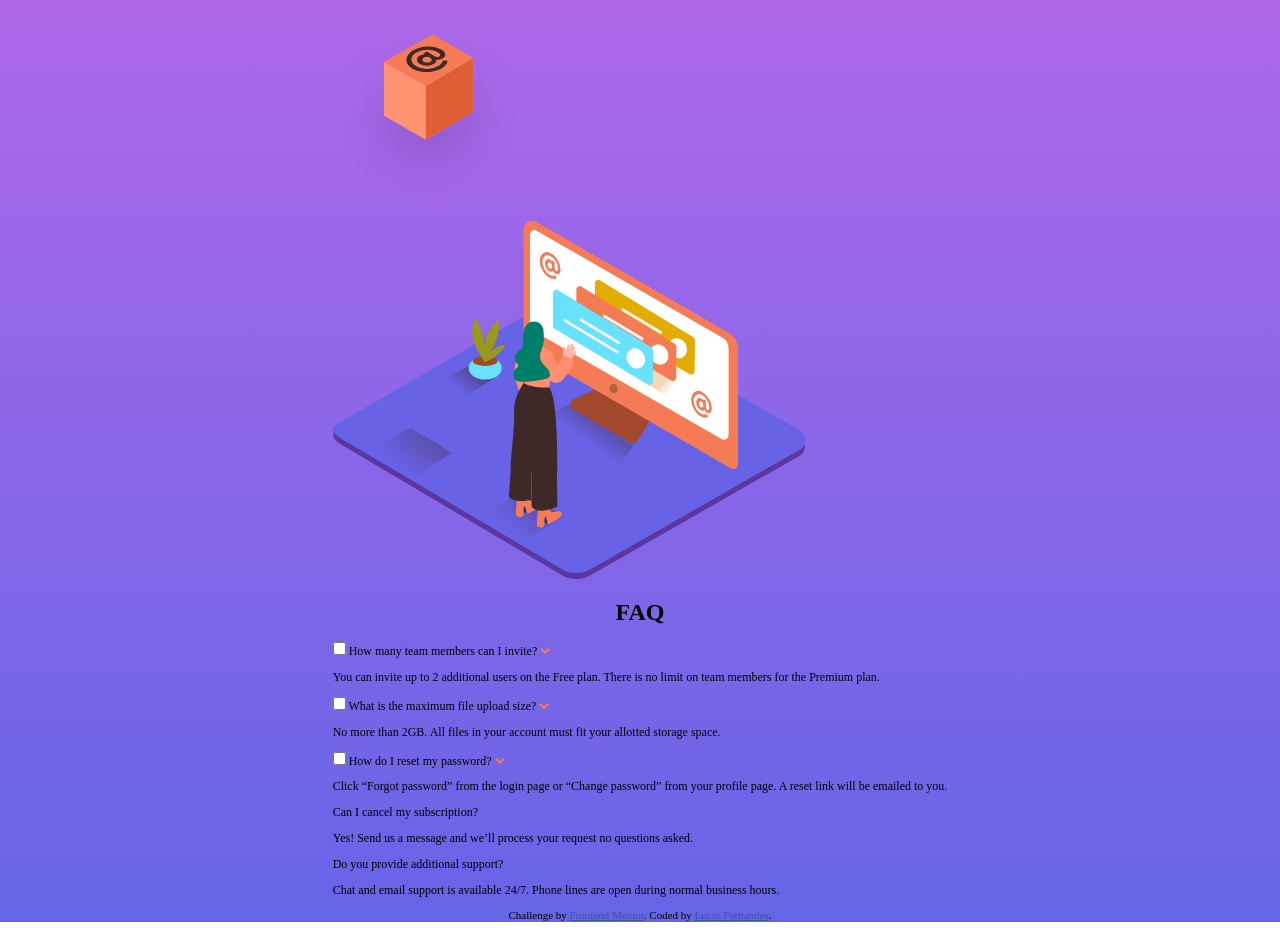
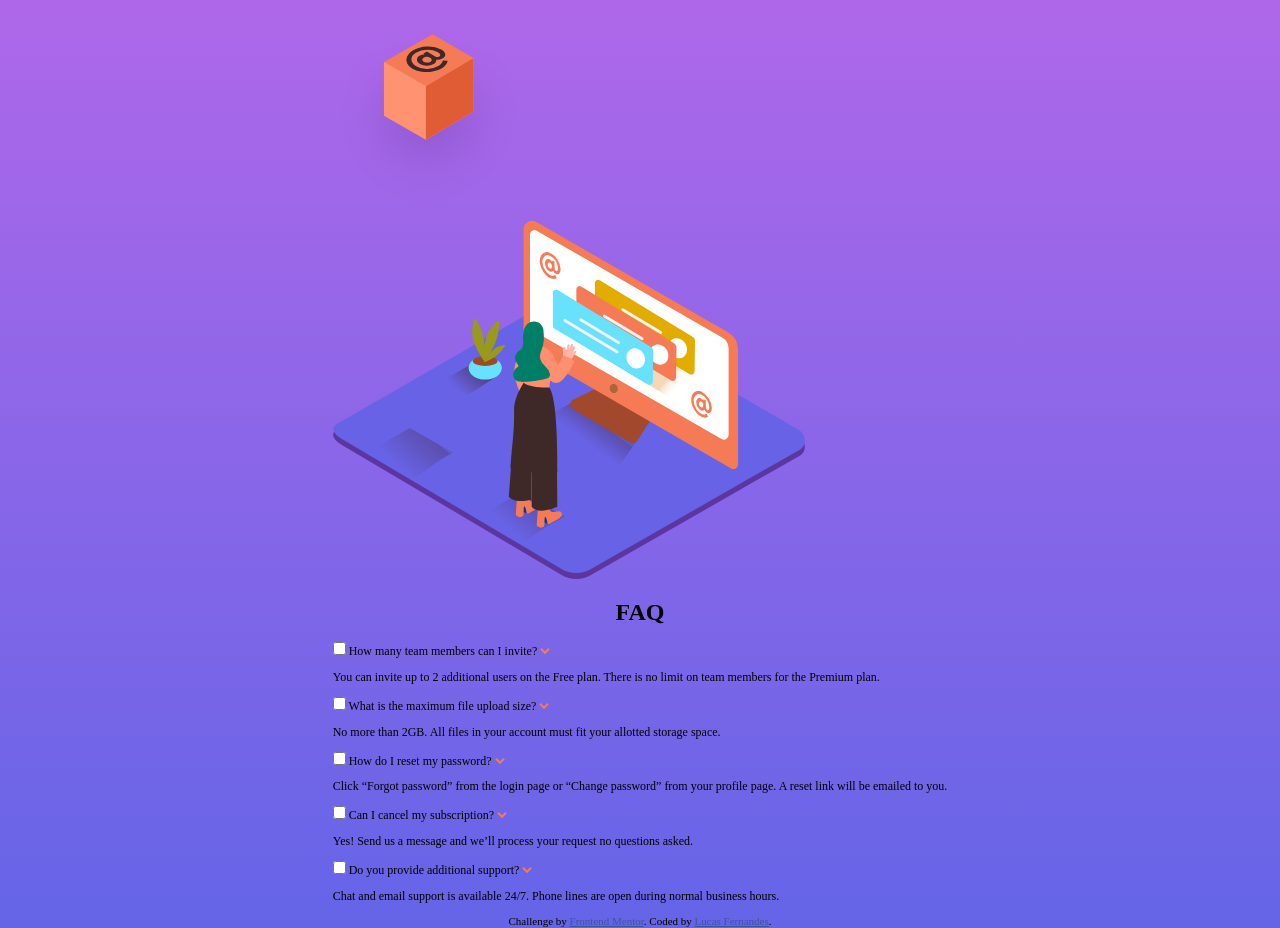
Before and after one commit to lucashtw/faq-accordion-card-main, a plain HTML site: page index.html in a window 1280 px wide. Drawn offline with Linux system fonts and the light colour scheme.

Commit message:
finalizando html

```diff
--- a/index.html
+++ b/index.html
@@ -30,7 +30,7 @@
             team members for the Premium plan.
           </p>
         </div>
-          <div class="faq_pergunta">
+        <div class="faq__pergunta">
           <input type="checkbox" id="item2">
           <label class="faq__pergunta-2" for="item2">What is the maximum file upload size?
             <img class="flecha" src="images/icon-arrow-down.svg">
@@ -39,7 +39,7 @@
             No more than 2GB. All files in your account must fit your allotted storage space.
           </p>
         </div>
-          <div class="faq_pergunta">
+        <div class="faq__pergunta">
           <input type="checkbox" id="item3">
           <label class="faq__pergunta-3" for="item3">How do I reset my password?
             <img class="flecha" src="images/icon-arrow-down.svg">
@@ -49,22 +49,28 @@
             A reset link will be emailed to you.
           </p>
         </div>
-
-        </div>
-
-        <div class="quarta_Pergunta">
+        <div class="faq__pergunta">
+          <input type="checkbox" id="item4">
+          <label class="faq__pergunta-3" for="item4">
             Can I cancel my subscription?
-          <p class="quarta__Resposta">
+            <img class="flecha" src="images/icon-arrow-down.svg">
+          </label>
+          <p class="faq__resposta">
             Yes! Send us a message and we’ll process your request no questions asked.
           </p>
         </div>
-        <div class="quinta_Pergunta">
+        <div class="faq__pergunta">
+          <input type="checkbox" id="item5">
+          <label>
             Do you provide additional support?
-          <p class="quinta__Resposta">
+            <img class="flecha" src="images/icon-arrow-down.svg">
+          </label>
+          <p class="faq__resposta">
             Chat and email support is available 24/7. Phone lines are open during normal business hours.
           </p>
         </div>
-    </div>
+      </div><!--faq__caixa-->
+    </div><!--faq-->
     <div class="attribution">
       Challenge by <a href="https://www.frontendmentor.io?ref=challenge" target="_blank">Frontend Mentor</a>.
       Coded by <a href="https://github.com/lucashtw">Lucas Fernandes</a>.
```
Lines whose indentation alone changed are shown as unchanged.
